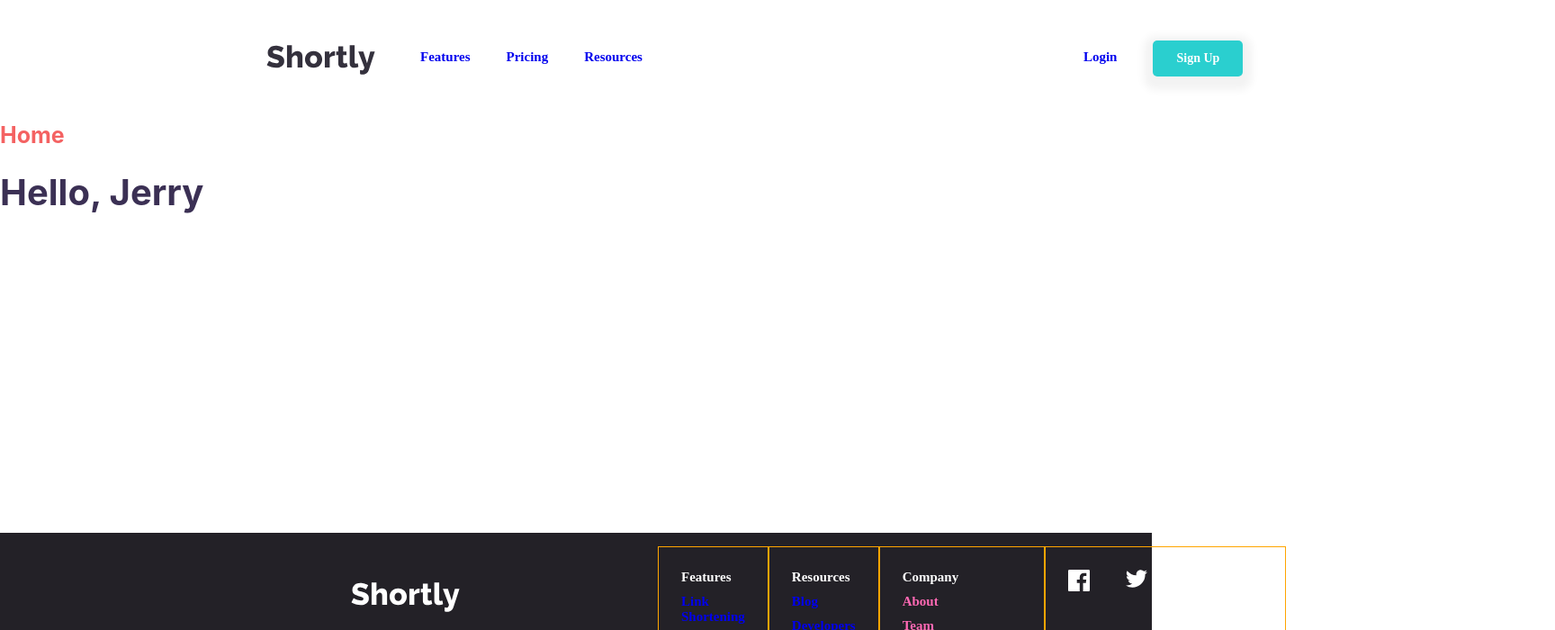
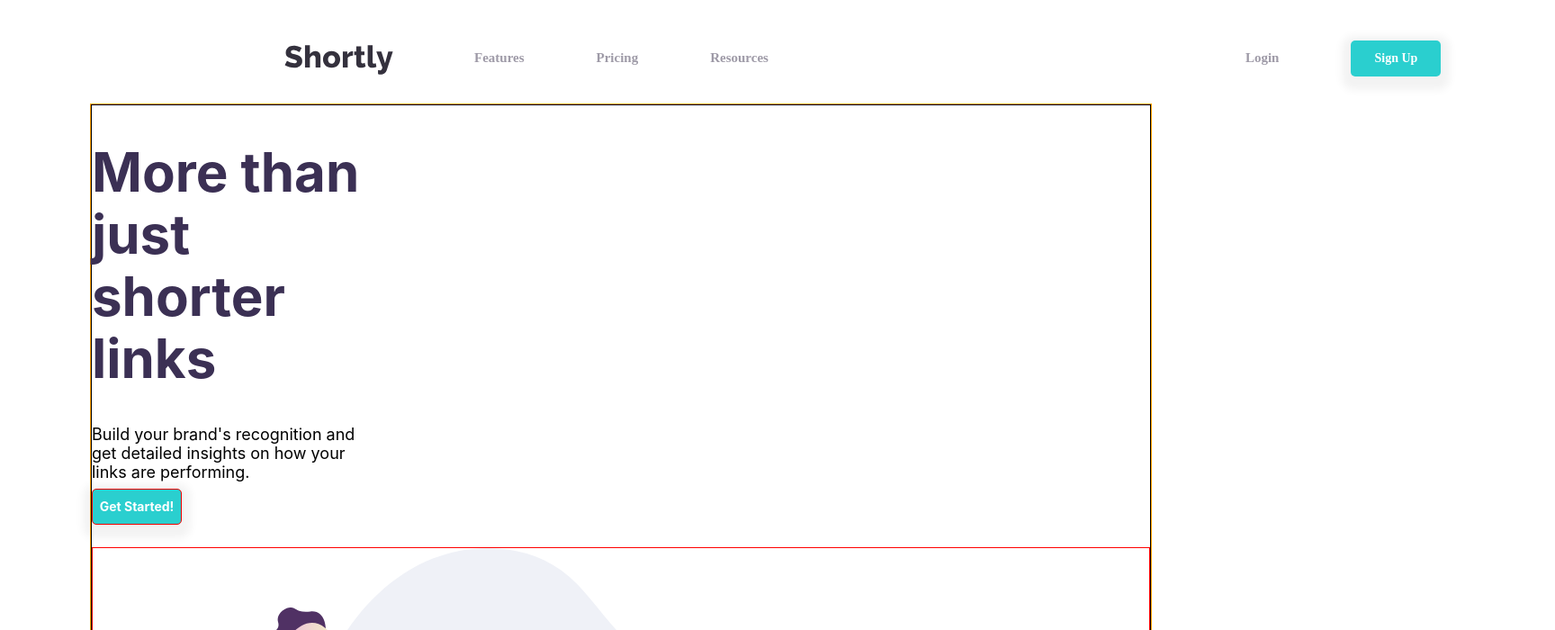
Before and after one commit to erferguson/url-shorty, a React (Create React App) app in the folder shorty-app/: page / in a window 1280 px wide. Shown: the top 700 px of the page at 90% size, 1728 px wide, since content can reach past the window. Built offline with nearby package versions, Linux system fonts and the light colour scheme.

Commit message:
header > re-org classNames and styling, needs work

```diff
--- a/shorty-app/src/App.css
+++ b/shorty-app/src/App.css
@@ -352,17 +352,17 @@ template {
  */
 * {
   text-decoration: none;
+
 }
 
 /* Navigation */
 nav {
   margin: 0 20%;
-  width: auto;
+  /* width: auto; */
   height: 100px;
 }
 
 ul {
-  text-decoration: none;
   list-style-type: none;
   display: flex;
   font-size: 15px;
@@ -371,9 +371,12 @@ ul {
 
 li {
   padding: 20px;
-  color: hsl(257, 7%, 63%);
+}
+a {
+  color:hsl(257, 7%, 63%);
+  padding: 20px;
+  font-family: 'Poppins';
   font-weight: 700;
-  font-family: 'Poppins'
 }
 
 .nav-logo {
@@ -424,6 +427,31 @@ li {
   transform: translateY(4px);
 }
 
+/* HEADER */
+.header-container {
+  border: 1px solid orange;
+  display: flex;
+  flex-direction: column;
+  margin-left: 100px;
+}
+
+.header-left {
+  border: 1px solid;
+  display: flex;
+  flex-direction: column;
+}
+
+.header-innerContainer {
+  width: 300px;
+}
+.header-btn {
+  border: 1px solid red;
+  width: 100px;
+
+}
+.workingLogo{
+  border: 1px solid red;
+}
 
 /* PRICING */
 .pricing {
@@ -453,7 +481,7 @@ section {
 
 h1 {
   color: hsl(257, 27%, 26%);
-  font-size: 40px;
+  font-size: 60px;
 }
 .pricing-join{
   display:flex;
@@ -590,6 +618,8 @@ p.faded span {
  }
 
  /*https://dev.to/letsbsocial1/flexbox-sticky-footer-and-react-e1h */
+
+ /* :root may not be needed */
  :root {
   --space: 1.5em 0;
   --space: 2em 0;
@@ -607,6 +637,7 @@ p.faded span {
   width: 100%;
 }
 
+/* .Site-content:after may not be needed */
 .Site-content:after {
   content: '\00a0';
   display: block;
--- a/shorty-app/src/components/Header/Header.js
+++ b/shorty-app/src/components/Header/Header.js
@@ -4,17 +4,21 @@ import ShortenLogo from '../../Assets/shorten'
 
 function Header (){
     return (
-        <div>
-            <div>
-                <div>
+        <div className="header-container">
+            <div className="header-left">
+                <div className="header-innerContainer">
                     <h1>More than just shorter links</h1>
-                    <p>Build your brand's recognition and get detailed insights on how your links are performing.</p>
-                    <button className="button">Get Started!</button>
+                        <p>Build your brand's recognition and get detailed insights on how your links are performing.</p>
+                    <div>
+                        <button className="button header-btn">Get Started!</button>
+                    </div>
                 </div>
+                <div className="workingLogo">
+                  <WorkingLogo />
+                </div>
+
             </div>
-            <h3>Header</h3>
-            <WorkingLogo />
-            <ShortenLogo />
+            {/* <ShortenLogo />  */}
         </div>
     )
 }
--- a/shorty-app/src/components/Home/Home.js
+++ b/shorty-app/src/components/Home/Home.js
@@ -1,16 +1,13 @@
 import React from 'react'
 
-import Welcome from "../welcome";
 import Header from '../Header/Header';
 import Body from '../Body/Body'
 
 function Home (){
     return (
         <div>
-          <h2>Home</h2>
-          <Welcome />
-          {/* <Header />
-          <Body /> */}
+          <Header />
+          <Body />
         </div>
     )
 }
--- a/shorty-app/src/components/NavComponents/Navigation.js
+++ b/shorty-app/src/components/NavComponents/Navigation.js
@@ -1,5 +1,5 @@
 import React from "react";
-import { NavLink } from "react-router-dom";
+import { Link } from "react-router-dom";
 
 import Logo from '../../Assets/Shortly'
 
@@ -10,25 +10,25 @@ function Navigation() {
         <nav className='nav-container'>
           <ul>
             <li className="nav-logo">
-              <NavLink to="/"><Logo/></NavLink>
+              <Link to="/"><Logo/></Link>
             </li>
             <li>
-              <NavLink to="/features">Features</NavLink>
+              <Link to="/features">Features</Link>
             </li>
             <li>
-              <NavLink to="/pricing">Pricing</NavLink>
+              <Link to="/pricing">Pricing</Link>
             </li>
             <li>
-              <NavLink to="/resources">Resources</NavLink>
+              <Link to="/resources">Resources</Link>
             </li>
             <div className='login-signup'>
               <li>
-                <NavLink to="/login">Login</NavLink>
+                <Link to="/login">Login</Link>
               </li>
               <li>
-                <NavLink className='signup' to="/sign-up">
+                <Link className='signup' to="/sign-up">
                   <button className="button">Sign Up</button>
-                </NavLink>
+                </Link>
               </li>
             </div>
           </ul>
```
